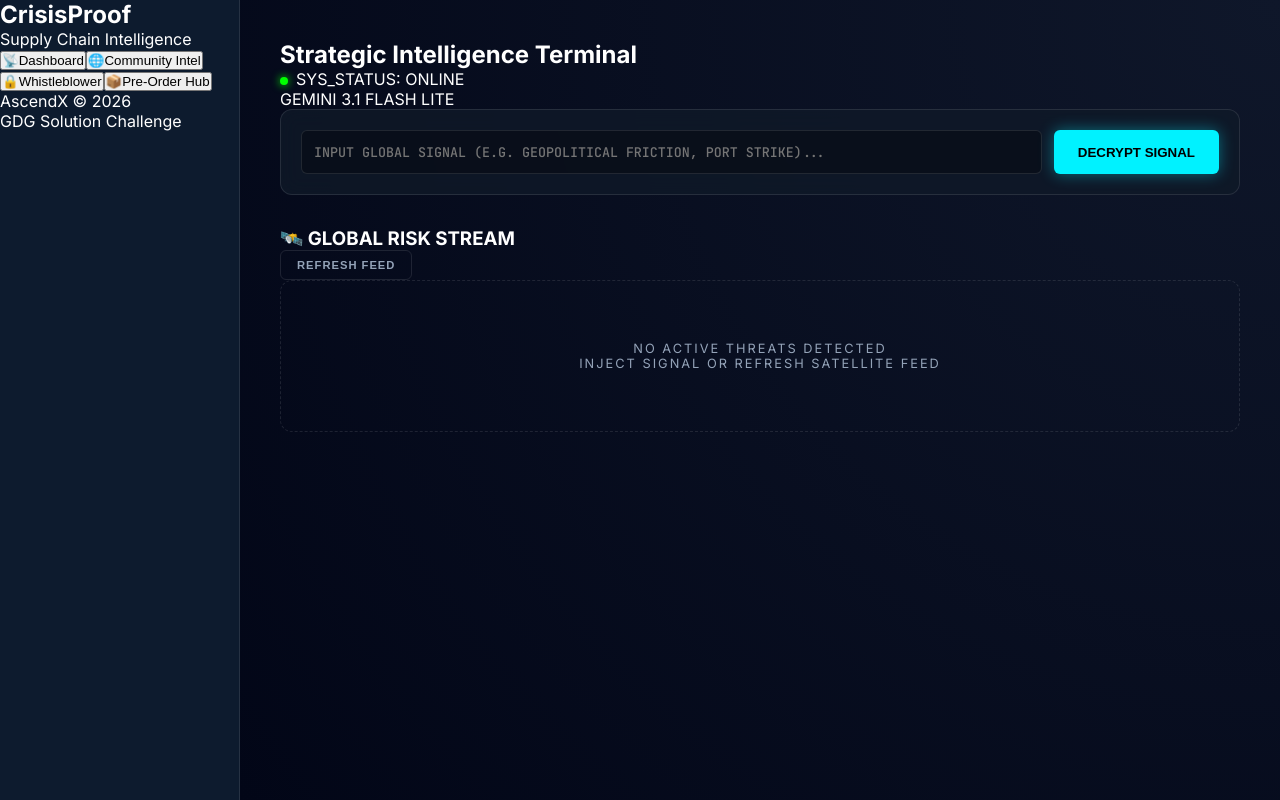
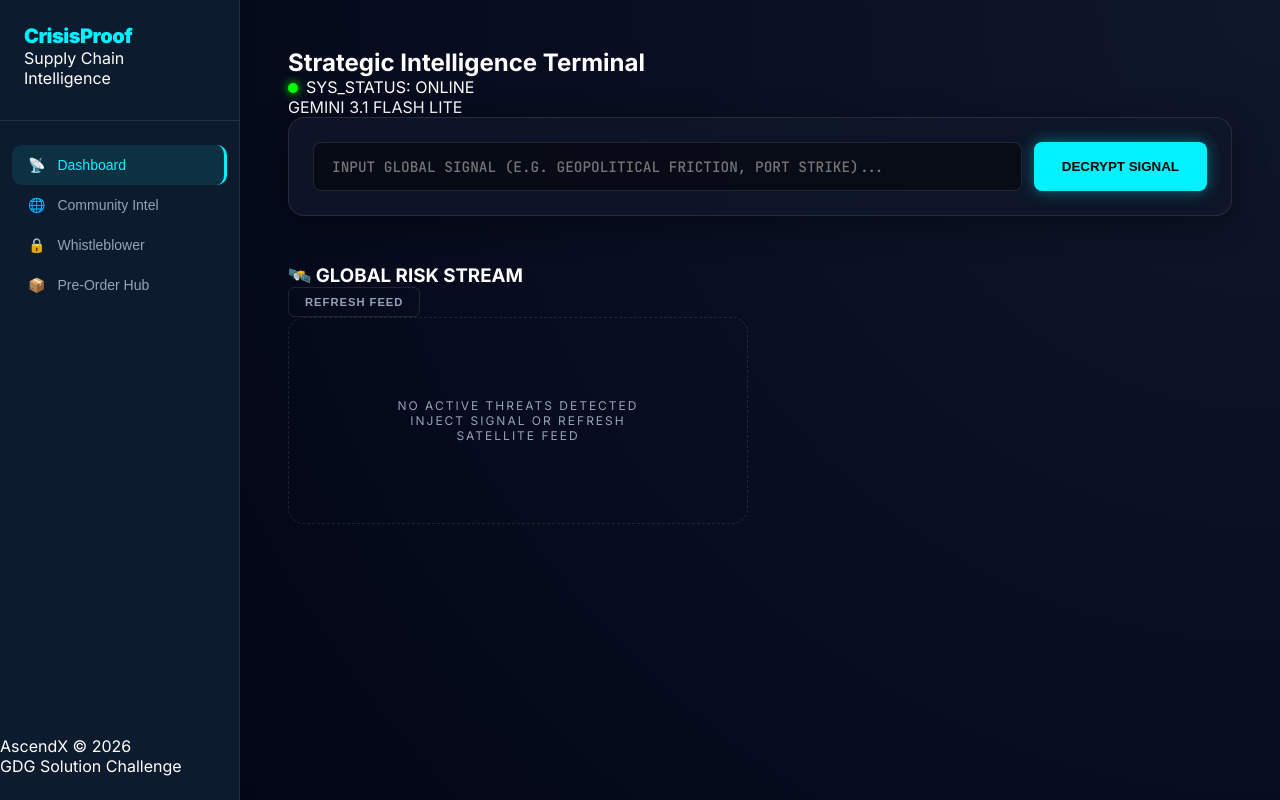
Before and after one commit to mhd-thameem/Crisisproof, a React (Create React App) app: page / in a window 1280 px wide. Built offline with nearby package versions, Linux system fonts and the light colour scheme.

Commit message:
Update index.css

```diff
--- a/src/index.css
+++ b/src/index.css
@@ -1,12 +1,15 @@
-@import url('https://fonts.googleapis.com/css2?family=Inter:wght@400;700;900&family=JetBrains+Mono:wght@500&display=swap');
+@import url('https://fonts.googleapis.com/css2?family=Inter:wght@400;600;700;900&family=JetBrains+Mono:wght@500&display=swap');
 
 :root {
   --neon-cyan: #00f2ff;
-  --bg-deep: #050b14;
+  --bg-deep: #020617;
   --bg-sidebar: #0D1B2E;
-  --bg-card: rgba(16, 25, 41, 0.8);
+  --bg-card: rgba(15, 23, 42, 0.8);
   --border-glass: rgba(255, 255, 255, 0.1);
   --text-dim: #94a3b8;
+  --high-risk: #ff4d4d;
+  --med-risk: #ff9f43;
+  --low-risk: #00d2d3;
 }
 
 * { margin: 0; padding: 0; box-sizing: border-box; }
@@ -15,45 +18,95 @@ body {
   font-family: 'Inter', sans-serif;
   background: var(--bg-deep);
   color: #fff;
+  overflow-x: hidden;
 }
 
-/* Sidebar & Layout */
+/* --- 1. THE SKELETON --- */
 .app { display: flex; min-height: 100vh; }
-.sidebar { width: 240px; background: var(--bg-sidebar); border-right: 1px solid var(--border-glass); position: fixed; height: 100vh; display: flex; flex-direction: column; z-index: 10; }
-.main-content { margin-left: 240px; flex: 1; padding: 40px; background: radial-gradient(circle at top right, #0f172a, #020617); }
 
-/* Input Vault Styling */
+.sidebar {
+  width: 240px;
+  background: var(--bg-sidebar);
+  border-right: 1px solid var(--border-glass);
+  padding: 24px 0;
+  position: fixed;
+  height: 100vh;
+  display: flex;
+  flex-direction: column;
+}
+
+.sidebar-logo { padding: 0 24px 32px; border-bottom: 1px solid var(--border-glass); }
+.sidebar-logo h1 { font-size: 20px; font-weight: 900; color: var(--neon-cyan); letter-spacing: -0.5px; }
+
+.sidebar-nav { padding: 24px 12px; flex: 1; }
+
+.nav-item {
+  display: flex; align-items: center; gap: 12px; padding: 12px 16px;
+  border-radius: 10px; cursor: pointer; color: var(--text-dim); font-size: 14px;
+  transition: all 0.2s; border: none; background: none; width: 100%;
+}
+.nav-item.active { background: rgba(0, 242, 255, 0.1); color: var(--neon-cyan); border-right: 3px solid var(--neon-cyan); }
+
+.main-content {
+  margin-left: 240px; flex: 1; padding: 48px;
+  background: radial-gradient(circle at top right, #0f172a, #020617);
+}
+
+/* --- 2. THE DASHBOARD ELEMENTS --- */
+.dashboard-header { margin-bottom: 2.5rem; }
+.dashboard-header h2 { font-size: 2rem; font-weight: 900; letter-spacing: -1px; }
+
 .analysis-input-vault {
-  display: flex; gap: 12px; background: var(--bg-card); padding: 20px; border-radius: 12px;
-  border: 1px solid var(--border-glass); margin-bottom: 2rem; backdrop-filter: blur(10px);
+  display: flex; gap: 12px; background: var(--bg-card); padding: 24px;
+  border-radius: 16px; border: 1px solid var(--border-glass);
+  margin-bottom: 3rem; backdrop-filter: blur(12px);
+  box-shadow: 0 8px 32px rgba(0, 0, 0, 0.4);
 }
-.cyber-input { flex: 1; background: rgba(0,0,0,0.3); border: 1px solid var(--border-glass); border-radius: 6px; padding: 12px; color: white; font-family: 'JetBrains Mono', monospace; }
 
-/* Buttons - NO MORE EWW BUTTONS */
+.cyber-input {
+  flex: 1; background: rgba(0,0,0,0.4); border: 1px solid var(--border-glass);
+  border-radius: 8px; padding: 14px 18px; color: white; font-family: 'JetBrains Mono', monospace;
+  font-size: 0.9rem; outline: none;
+}
+
+/* --- 3. PREMIUM BUTTONS --- */
 .cyber-btn-primary {
-  background: var(--neon-cyan); color: #000; border: none; padding: 0 24px; border-radius: 6px;
-  font-weight: 900; cursor: pointer; box-shadow: 0 0 15px rgba(0, 242, 255, 0.4); text-transform: uppercase;
+  background: var(--neon-cyan); color: #000; border: none; padding: 0 28px;
+  border-radius: 8px; font-weight: 900; cursor: pointer;
+  box-shadow: 0 0 15px rgba(0, 242, 255, 0.4); text-transform: uppercase;
+  transition: transform 0.2s;
 }
+.cyber-btn-primary:hover { transform: scale(1.02); }
 
 .cyber-btn-secondary {
   background: transparent; color: var(--text-dim); border: 1px solid var(--border-glass);
   padding: 8px 16px; border-radius: 6px; font-size: 0.7rem; font-weight: 800;
-  cursor: pointer; letter-spacing: 1px; transition: 0.3s;
+  cursor: pointer; letter-spacing: 1px;
 }
-.cyber-btn-secondary:hover { border-color: var(--neon-cyan); color: white; }
+.cyber-btn-secondary:hover { border-color: var(--neon-cyan); color: #fff; }
 
-/* Cards & Feed */
+/* --- 4. THE INTELLIGENCE CARDS --- */
+.feed-grid { display: grid; grid-template-columns: repeat(auto-fill, minmax(380px, 1fr)); gap: 24px; }
+
 .premium-risk-card {
   background: var(--bg-card); border: 1px solid var(--border-glass); padding: 1.5rem;
-  border-radius: 12px; border-top: 4px solid var(--neon-cyan); margin-bottom: 1rem;
+  border-radius: 16px; border-top: 4px solid var(--neon-cyan);
+  backdrop-filter: blur(10px); transition: transform 0.3s;
 }
+.premium-risk-card:hover { transform: translateY(-5px); border-color: var(--neon-cyan); }
+
+.border-HIGH { border-top-color: var(--high-risk); }
+.border-MEDIUM { border-top-color: var(--med-risk); }
+.border-LOW { border-top-color: var(--low-risk); }
+
 .empty-terminal {
-  text-align: center; padding: 60px; border: 1px dashed var(--border-glass);
-  border-radius: 12px; color: var(--text-dim); font-size: 0.8rem; letter-spacing: 2px;
+  text-align: center; padding: 80px; border: 1px dashed var(--border-glass);
+  border-radius: 16px; color: var(--text-dim); letter-spacing: 2px; font-size: 0.75rem;
 }
 
-.status-dot { width: 8px; height: 8px; border-radius: 50%; display: inline-block; margin-right: 8px; }
-.status-dot.processing { background: #ff9f43; box-shadow: 0 0 8px #ff9f43; animation: blink 1s infinite; }
-.status-dot.online { background: #00ff00; box-shadow: 0 0 8px #00ff00; }
+/* --- 5. UTILITIES --- */
+.status-dot { width: 10px; height: 10px; border-radius: 50%; display: inline-block; margin-right: 8px; }
+.status-dot.processing { background: #ff9f43; box-shadow: 0 0 10px #ff9f43; animation: blink 1s infinite; }
+.status-dot.online { background: #00ff00; box-shadow: 0 0 10px #00ff00; }
 
 @keyframes blink { 50% { opacity: 0.3; } }
```
